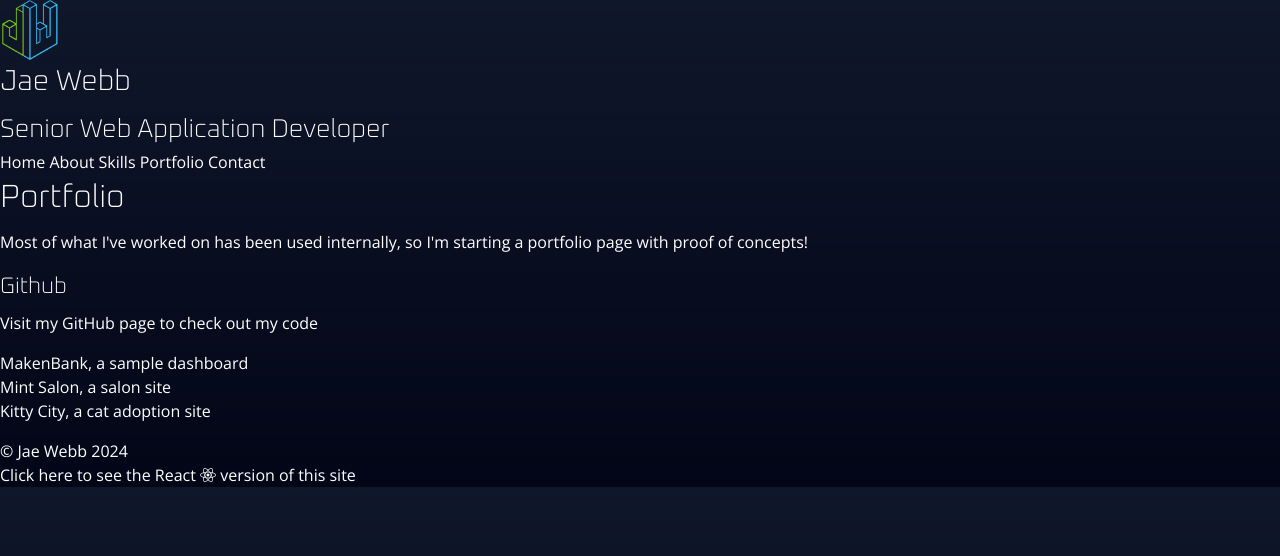
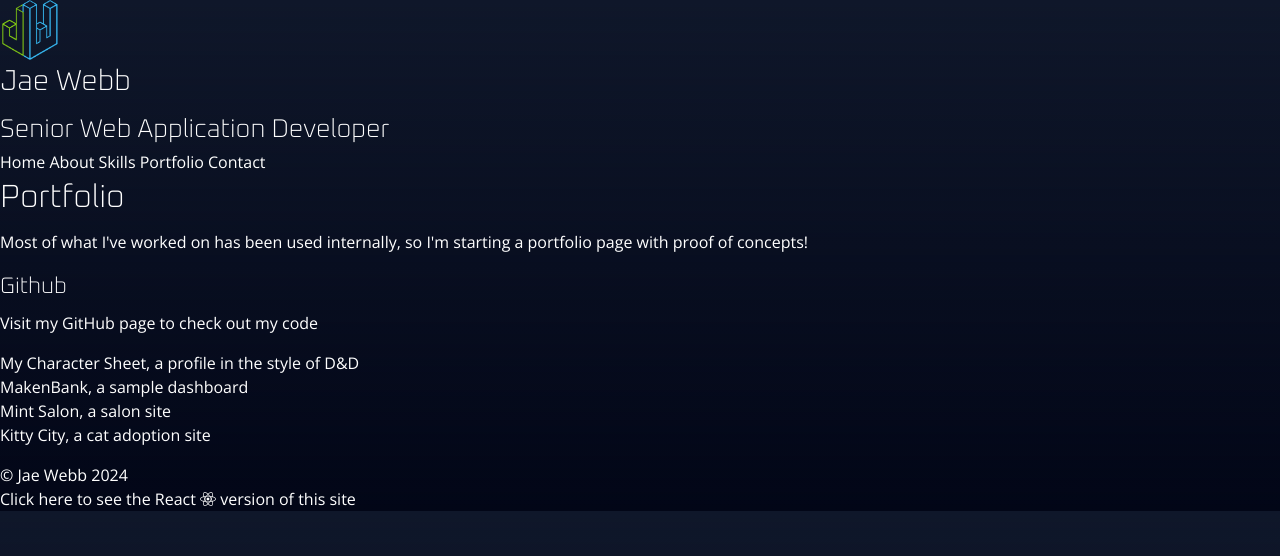
Before and after one commit to jaewebb/portfolio-vue, a Vue app: page /portfolio in a window 1280 px wide. Shown: the top 556 px of the page. Built offline with nearby package versions, Linux system fonts and the light colour scheme.

Commit message:
add my character sheet link

```diff
--- a/src/views/PortfolioView.vue
+++ b/src/views/PortfolioView.vue
@@ -9,6 +9,11 @@
       <h2 class="h4 text-lime-500">Github</h2>
       <p>Visit my <a href="https://github.com/jaewebb" class="underline">GitHub</a> page to check out my code</p>
       <ul>
+        <li>
+          <a href="https://jae-webb-character-sheet.vercel.app/" target="_blank">
+            <span class="underline">My Character Sheet</span>, a profile in the style of D&D
+          </a>
+        </li>
         <li>
           <a href="https://portfolio-dashboard-jae.vercel.app/" target="_blank">
             <span class="underline">MakenBank</span>, a sample dashboard
```
